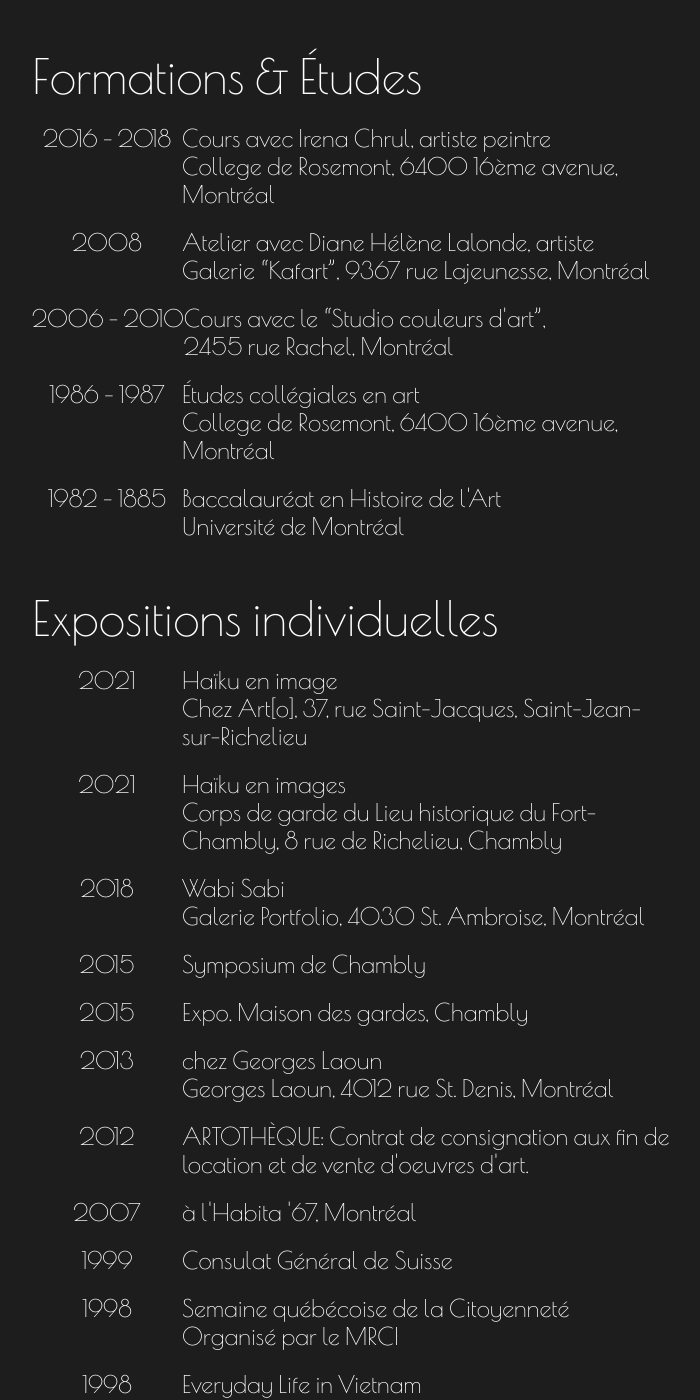
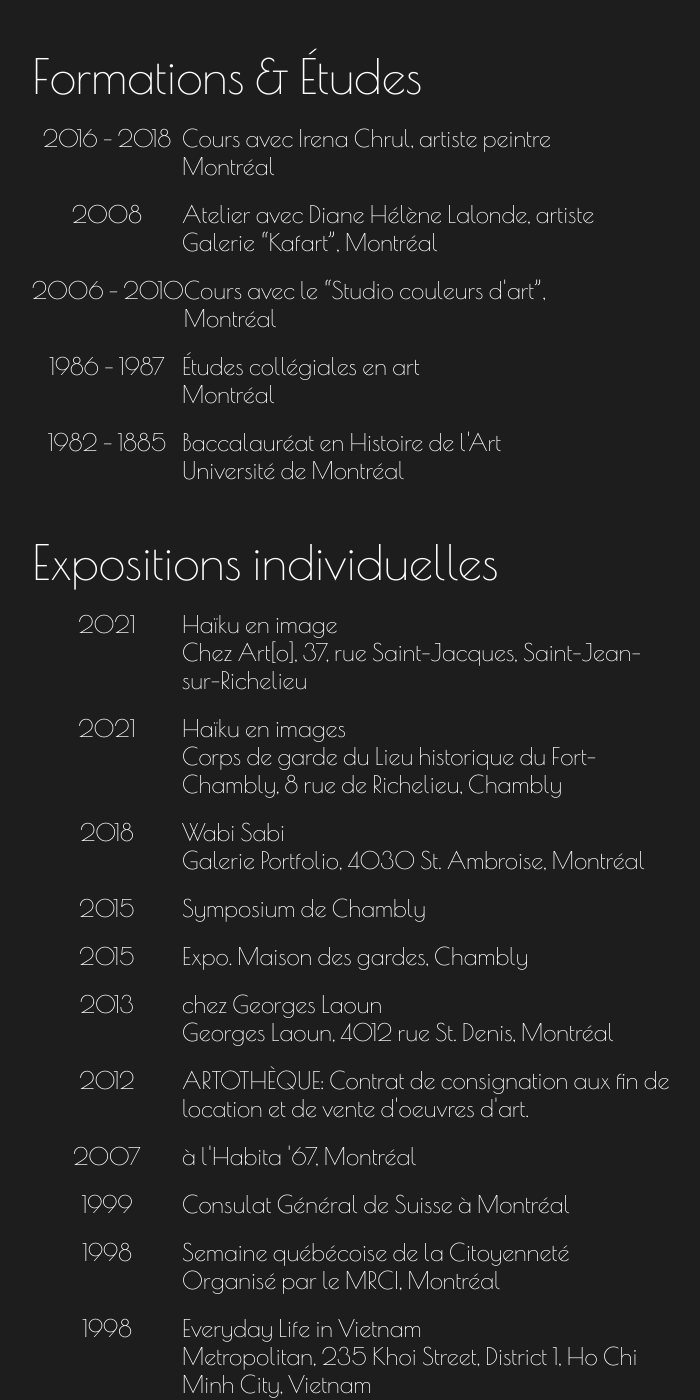
Before and after one commit to LongWyrsch/margrith-wyrsch, a Next.js app: page /about in a window 1280 px wide. Shown: the part 748-2148 px from the top of the page, without its empty margins (288-988 px from the left). Built offline with nearby package versions, Linux system fonts and the light colour scheme.

Commit message:
Update text in section About

```diff
--- a/translations.ts
+++ b/translations.ts
@@ -30,11 +30,11 @@ export const aboutFR = {
 	d5:"Le Wabi fait référence à la plénitude et la modestie que l'on peut éprouver face aux phénomènes naturels, et le Sabi, la sensation face aux choses dans lesquelles on peut déceler le travail du temps ou des hommes.",
 	etudes: "Formations & Études",
 	etudes11: "Cours avec Irena Chrul, artiste peintre",
-	etudes12: "College de Rosemont, 6400 16ème avenue, Montréal",
+	etudes12: "Montréal",
 	etudes21: "Atelier avec Diane Hélène Lalonde, artiste",
-	etudes22: "Galerie “Kafart”, 9367 rue Lajeunesse, Montréal",
+	etudes22: "Galerie “Kafart”, Montréal",
 	etudes31: "Cours avec le “Studio couleurs d'art”,",
-	etudes32: "2455 rue Rachel, Montréal",
+	etudes32: "Montréal",
 	etudes41: "Études collégiales en art",
 	etudes42: "Collège de Rosemont/Montréal",
 	etudes51: "Baccalauréat en Histoire de l'Art",
@@ -52,9 +52,9 @@ export const aboutFR = {
 	expoInd62: "Georges Laoun, 4012 rue St. Denis, Montréal",
 	expoInd71: "ARTOTHÈQUE: Contrat de consignation aux fin de location et de vente d'oeuvres d'art.",
 	expoInd81: "à l'Habita '67, Montréal",
-	expoInd91: "Consulat Général de Suisse",
+	expoInd91: "Consulat Général de Suisse à Montréal",
 	expoInd101: "Semaine québécoise de la Citoyenneté",
-	expoInd102: "Organisé par le MRCI",
+	expoInd102: "Organisé par le MRCI, Montréal",
 	expoInd111: "Everyday Life in Vietnam",
 	expoInd112: "Metropolitan, 235 Khoi Street, District 1, Ho Chi Minh City, Vietnam",
 	expoInd121: "Le Vietnam au quotidien",
@@ -95,11 +95,11 @@ export const aboutEN = {
 	d5: "Wabi refers to the fullness and modesty one can experience when facing natural phenomena, and Sabi, the sensation when facing things in which one can detect the work of time or people.",
 	etudes: "Training & Education",
 	etudes11: "Classes with Irena Chrul, painter",
-	etudes12: "College de Rosemont, 6400 16th avenue, Montreal",
+	etudes12: "Montreal",
 	etudes21: "Workshop with Diane Hélène Lalonde, artist",
-	etudes22: "Kafart Gallery, 9367 Lajeunesse Street, Montreal",
+	etudes22: "Kafart Gallery, Montreal",
 	etudes31: "Classes with Studio Couleurs d'art",
-	etudes32: "2455 Rachel Street, Montreal",
+	etudes32: "Montreal",
 	etudes41: "College studies in art",
 	etudes42: "Rosemont College/Montreal",
 	etudes51: "Bachelor's degree in Art History",
@@ -117,9 +117,9 @@ export const aboutEN = {
 	expoInd62: "Georges Laoun, 4012 St. Denis Street, Montreal",
 	expoInd71: "ARTOTHEQUE: Consignment contract for rental and sale of artworks.",
 	expoInd81: "At Habitat '67, Montreal",
-	expoInd91: "Swiss Consulate General",
+	expoInd91: "Swiss Consulate General in Montreal",
 	expoInd101: "Quebec Citizenship Week",
-	expoInd102: "Organized by MRCI",
+	expoInd102: "Organized by MRCI, Montreal",
 	expoInd111: "Everyday Life in Vietnam",
 	expoInd112: "Metropolitan, 235 Khoi Street, District 1, Ho Chi Minh City, Vietnam",
 	expoInd121: "Vietnam Daily Life",
```
